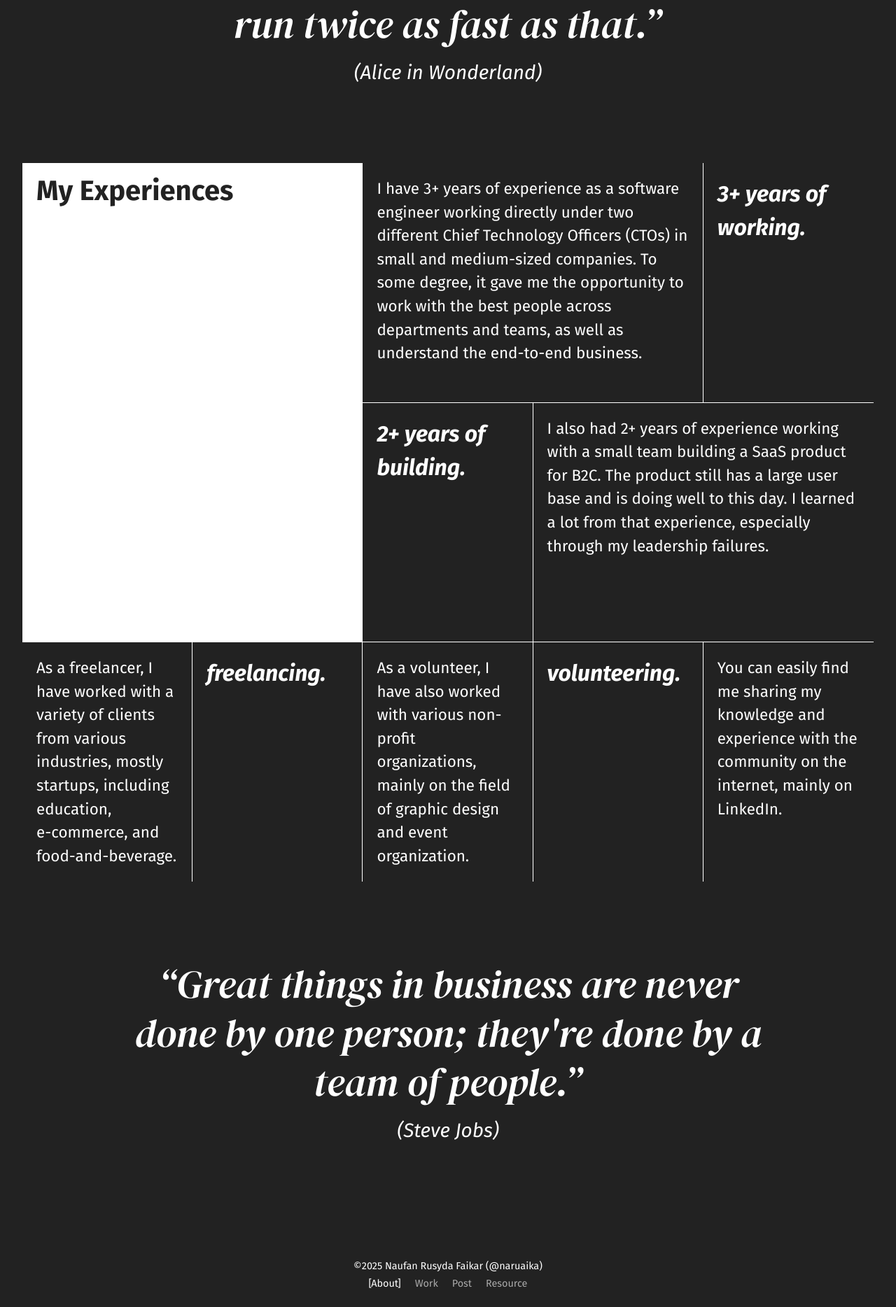
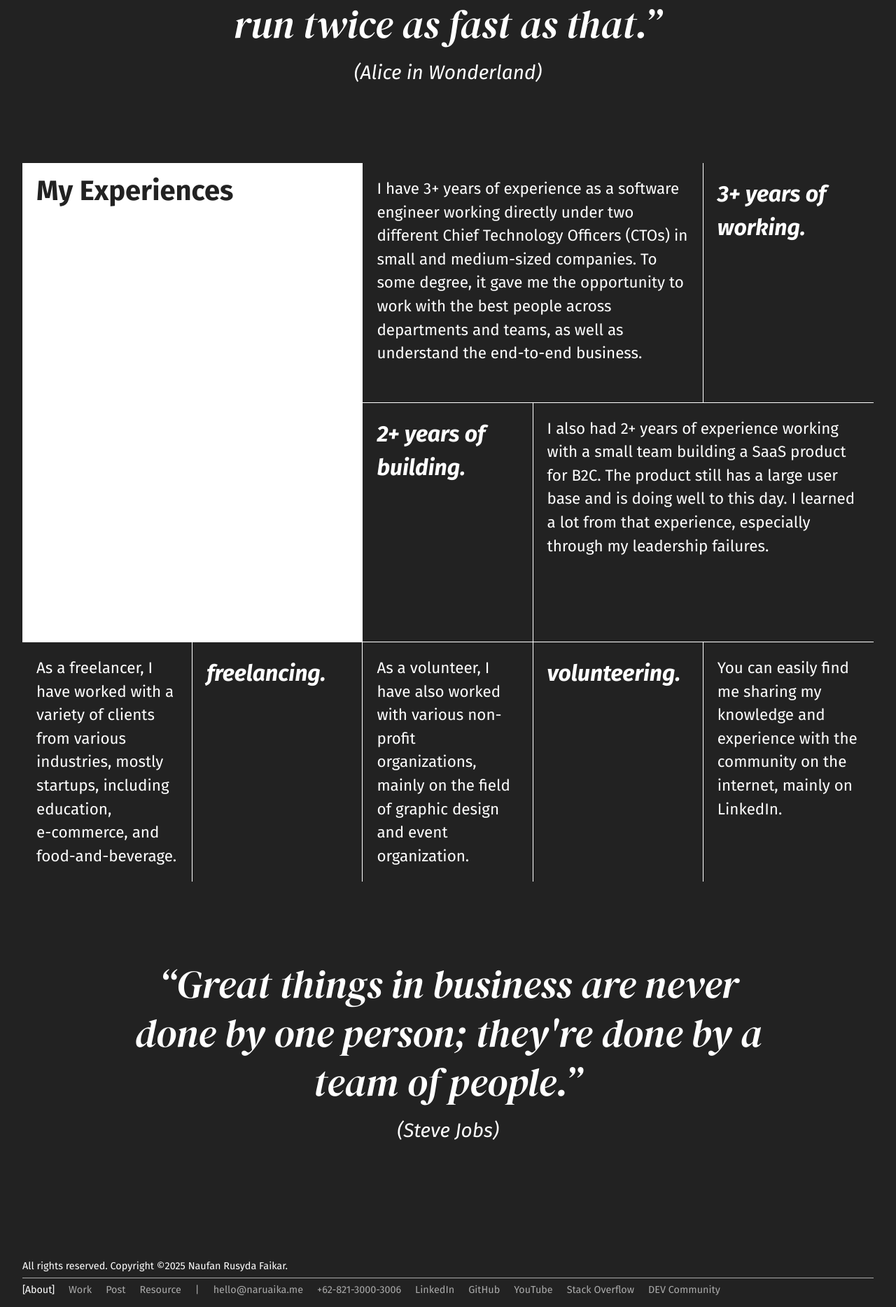
Before and after one commit to naruaika/naruaika.github.io, a Jekyll site: the page built from index.html, in a window 1280 px wide. Shown: the part 2844-4712 px from the top of the page at 70% size. Built offline with Jekyll 4.4.1, drawn with Linux system fonts in a browser that asks for light colours.

Commit message:
Add social media links to the footer

```diff
--- a/_includes/footer.html
+++ b/_includes/footer.html
@@ -1,6 +1,6 @@
 <footer id="footer">
     <div translate="no">
-        &copy;<span id="copyright-year">{{ site.time | date: "%Y" }}</span> Naufan Rusyda Faikar (@naruaika)
+        All rights reserved. Copyright &copy;<span id="copyright-year">{{ site.time | date: "%Y" }}</span> Naufan Rusyda Faikar.
     </div>
     <script>
         document.getElementById("copyright-year").textContent = new Date().getFullYear();
@@ -13,5 +13,16 @@
                 {{ item.name }}
             </a>
         {% endfor %}
+
+        <span>|</span>
+
+        <a href="mailto:hello@naruaika.me">hello@naruaika.me</a>
+        <a href="tel:+6282130003006">+62-821-3000-3006</a>
+
+        <a href="https://www.linkedin.com/in/naruaika" translate="no">LinkedIn</a>
+        <a href="https://github.com/naruaika/" translate="no">GitHub</a>
+        <a href="https://www.youtube.com/@naruaika" translate="no">YouTube</a>
+        <a href="https://stackoverflow.com/users/8791891/naufan-rusyda-faikar" translate="no">Stack Overflow</a>
+        <a href="https://dev.to/naruaika" translate="no">DEV Community</a>
     </div>
 </footer>
--- a/_sass/footer.scss
+++ b/_sass/footer.scss
@@ -3,16 +3,20 @@
     padding: 3.5rem 2rem 1rem;
     display: flex;
     flex-direction: column;
-    align-items: center;
     gap: .5rem;
     font-size: 0.9rem;
 
     .menu {
         display: flex;
-        gap: 1.25rem;
+        flex-wrap: wrap;
+        column-gap: 1.25rem;
+        row-gap: .5rem;
+        padding-top: .5rem;
+        color: #AAA;
+        border-top: 1px solid #AAA;
 
         a {
-            color: #AAA;
+            color: inherit;
             text-decoration: none;
             white-space: nowrap;
 
--- a/resources/index.html
+++ b/resources/index.html
@@ -135,7 +135,6 @@ permalink: /resource/
     <ul>
         <li><a href="/resource/editor">&raquo; CSS Editor</a></li>
         <li><a href="/resource/poster">&raquo; Markdown Poster</a></li>
-        <li class="coming-soon"><a href="/resource/gallery">CSS Gallery</a></li>
         <li class="coming-soon"><a href="#">More Later</a></li>
     </ul>
 
--- a/works/index.html
+++ b/works/index.html
@@ -103,6 +103,7 @@ permalink: /work/
                 width: 100%;
                 height: auto;
                 background-color: #FFF;
+                user-select: none;
             }
 
             .slider {
```
